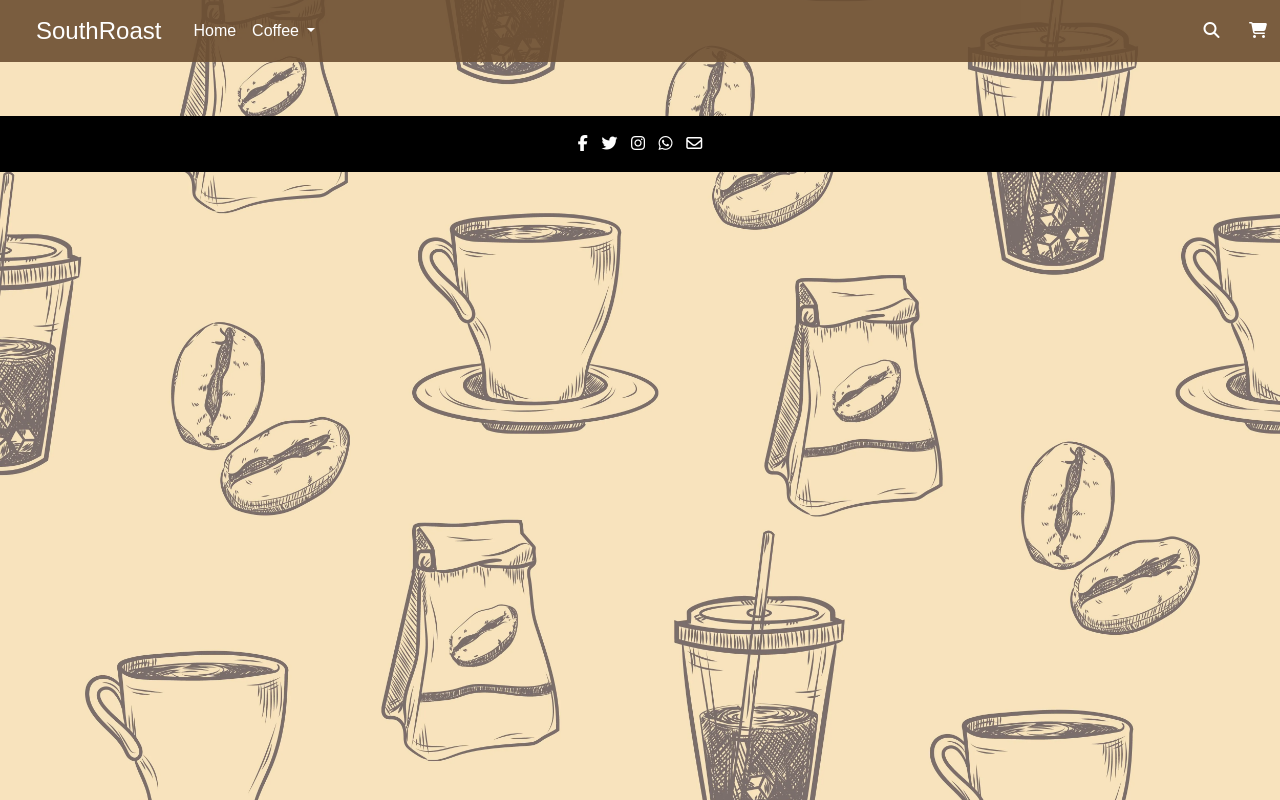
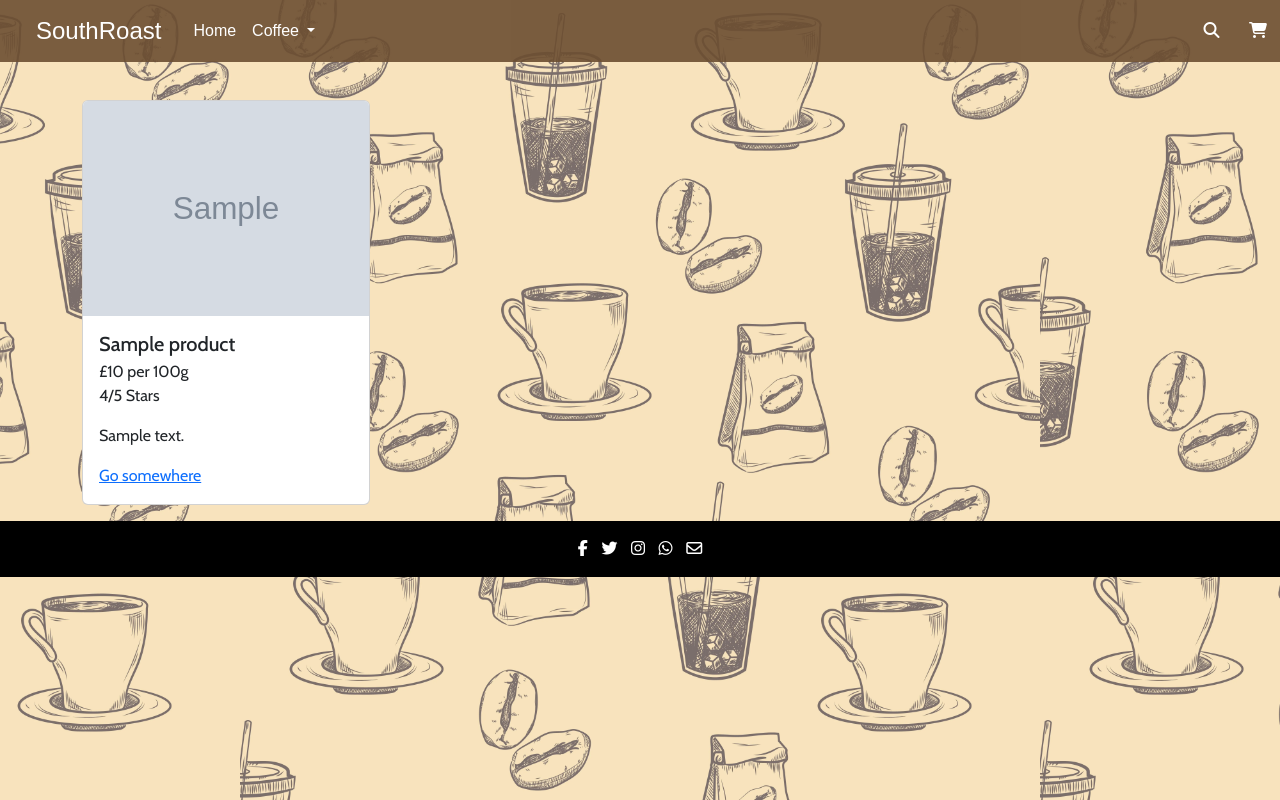
Before and after one commit to amorychambers/ci-ms4-django, a Django app: template products/templates/products/products.html in a window 1280 px wide. Run offline with Django 3.2, Linux system fonts and the light colour scheme; the template is opened without the code that fills it: most values are stand-ins (such as "Sample title", 1, 10 or a date in 2020); grey boxes marked "Sample" are stand-in pictures; some libraries are stand-ins or nearby versions; some web fonts are replaced.

Commit message:
feat: create products.html template

```diff
--- a/products/models.py
+++ b/products/models.py
@@ -36,7 +36,7 @@ class Product(models.Model):
 
     def get_rating(self):
         if len(self.rating) > 0:
-            average = sum(self.rating)/len(self.rating)
+            average = round(sum(self.rating)/len(self.rating), 2)
             return average
         else:
             return 'No Ratings'
--- a/products/templates/products/products.html
+++ b/products/templates/products/products.html
@@ -3,7 +3,20 @@
 {% block content %}
 <div class="container">
     <div class="row">
-
+        {% for product in products %}
+        <div class="col-12 col-md-6 col-lg-3">
+            <div class="card" style="width: 18rem;">
+                <img src="/media/{{ product.image }}" class="card-img-top" alt="Product Image">
+                <div class="card-body">
+                  <h5 class="card-title">{{ product.name }}</h5>
+                  <p class="card-subtitle">£{{ product.price }} per 100g</p>
+                  <p class="card-text">{{ product.rating }}/5 Stars</p>
+                  <p class="card-text">{{ product.description }}</p>
+                  <a href="#">Go somewhere</a>
+                </div>
+              </div>
+        </div>
+        {% endfor %}
     </div>
 </div>
 {% endblock %}
--- a/static/css/base.css
+++ b/static/css/base.css
@@ -6,7 +6,7 @@ html {
 }
 
 body {
-    background: url("background.webp") center center/cover repeat;
+    background: url("background.webp") center center/contain repeat;
     font-family: "Cabin", sans-serif;
 }
 
```
Also changed, not shown: products/views.py (+9 -1 lines).
